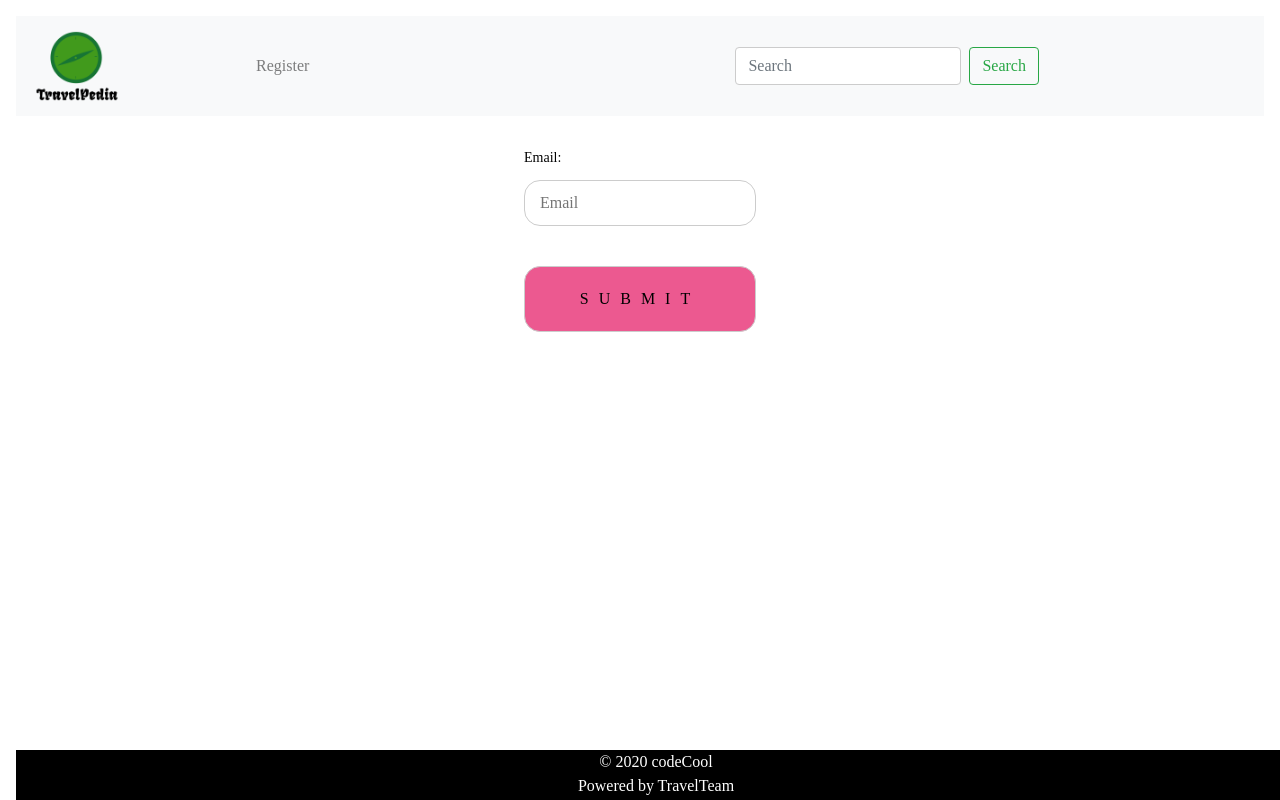
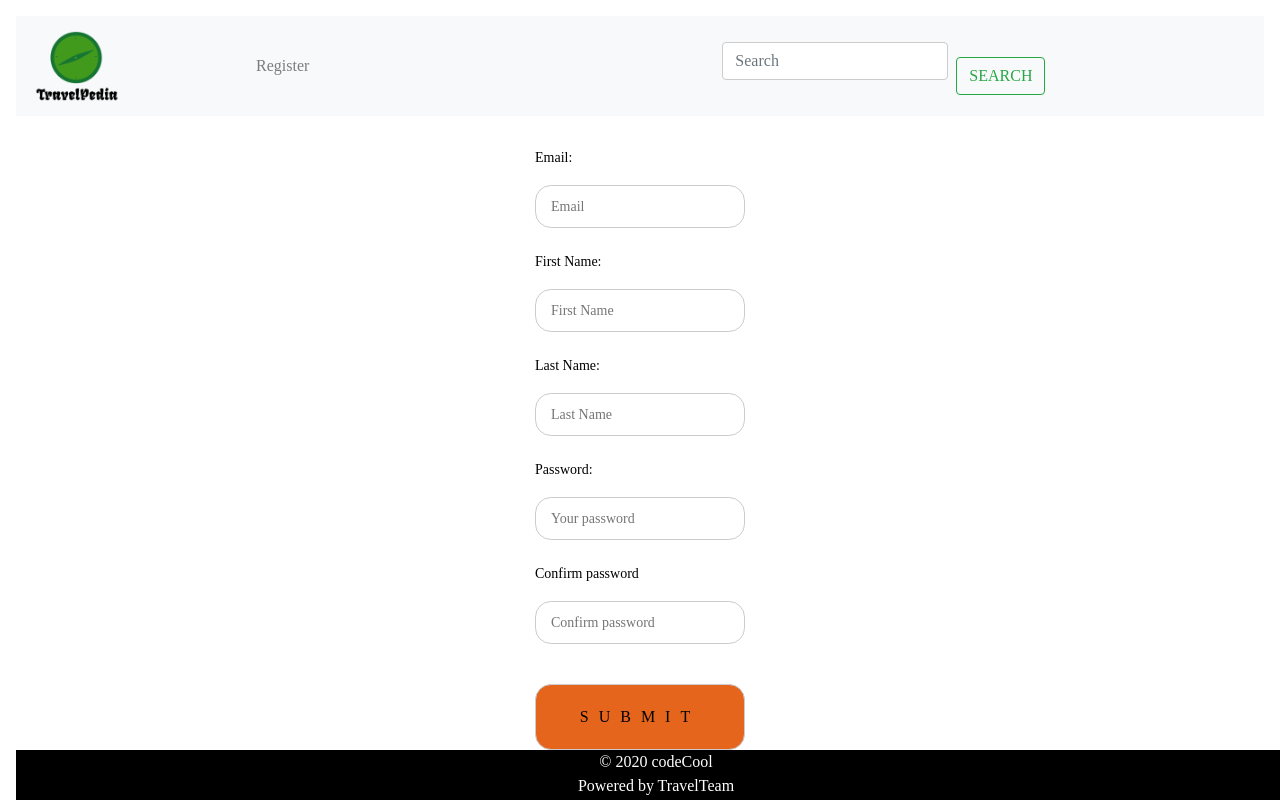
Before and after one commit to KatyIftimie/React-TravelPedia, a React (Create React App) app: page /register in a window 1280 px wide. Built offline with nearby package versions, Linux system fonts and the light colour scheme; a web font is replaced by a local one.

Commit message:
Completed registration form

```diff
--- a/src/App.css
+++ b/src/App.css
@@ -32,101 +32,3 @@ body {
   text-align: center;
   color: white;
 }
-
-form {
-  max-width: 500px;
-  margin: 0 auto;
-}
-
-.form {
-  background: #0e101c;
-  max-width: 400px;
-  margin: 0 auto;
-}
-
-p {
-  color: #bf1650;
-}
-
-p::before {
-  display: inline;
-  content: "⚠ ";
-}
-
-input {
-  display: block;
-  box-sizing: border-box;
-  width: 100%;
-  border: 1px solid #ccc !important;
-  border-radius: 16px;
-  padding: 10px 15px;
-  margin-bottom: 10px;
-  font-size: 14px;
-}
-
-label {
-  line-height: 2;
-  text-align: left;
-  display: block;
-  margin-bottom: 13px;
-  margin-top: 20px;
-  color: black;
-  font-size: 14px;
-  font-weight: 200;
-}
-
-button[type="submit"],
-input[type="submit"] {
-  background: #ec5990;
-  color: black;
-  text-transform: uppercase;
-  border: none;
-  margin-top: 40px;
-  padding: 20px;
-  font-size: 16px;
-  font-weight: 100;
-  letter-spacing: 10px;
-}
-
-button[type="submit"]:hover,
-input[type="submit"]:hover {
-  background: #bf1650;
-}
-
-button[type="submit"]:active,
-input[type="button"]:active,
-input[type="submit"]:active {
-  transition: 0.3s all;
-  transform: translateY(3px);
-  border: 1px solid transparent;
-  opacity: 0.8;
-}
-
-input:disabled {
-  opacity: 0.4;
-}
-
-input[type="button"]:hover {
-  transition: 0.3s all;
-}
-
-button[type="submit"],
-input[type="button"],
-input[type="submit"] {
-  -webkit-appearance: none;
-}
-
-button {
-  display: block;
-  appearance: none;
-  margin-top: 40px;
-  border: 1px solid #333;
-  margin-bottom: 20px;
-  text-transform: uppercase;
-  padding: 10px 20px;
-  border-radius: 4px;
-}
-
-hr {
-  margin-top: 30px;
-}
--- a/src/components/countries/RegisterUser.js
+++ b/src/components/countries/RegisterUser.js
@@ -1,5 +1,6 @@
 import React, { useRef } from "react";
 import { useForm } from "react-hook-form";
+import "../../style/RegisterForm.css";
 import { addUser } from "../service/AddUserToDb";
 
 export default function RegisterUser() {
@@ -11,6 +12,7 @@ export default function RegisterUser() {
   const onSubmit = (value) => {
     let user = value;
     addUser(user);
+    console.log(value);
   };
 
   return (
@@ -25,8 +27,61 @@ export default function RegisterUser() {
         placeholder="Email"
       />
       {errors.email && errors.email.type === "required" && (
-        <div className="error">Your must enter your email address.</div>
+        <p>Your must enter your email address.</p>
       )}
+      <label>First Name: </label>
+      <input
+        type="text"
+        name="firstName"
+        ref={register({
+          required: true,
+        })}
+        placeholder="First Name"
+      />
+      {errors.firstName && errors.firstName.type === "required" && (
+        <p>Your must enter your first name.</p>
+      )}
+      <label>Last Name: </label>
+      <input
+        type="text"
+        name="lastName"
+        ref={register({
+          required: true,
+        })}
+        placeholder="Last Name"
+      />
+      {errors.lastName && errors.lastName.type === "required" && (
+        <p>Your must enter your last name.</p>
+      )}
+
+
+      <label>Password: </label>
+      <input
+        type="text"
+        name="password"
+        placeholder="Your password"
+        ref={register({
+          required: "You must specify a password",
+          minLength: {
+            value: 8,
+            message: "Password must have at least 8 characters"
+          }
+        })}
+      />
+      {errors.password && <p>{errors.password.message}</p>}
+
+      <label>Confirm password</label>
+      <input
+        name="confirmPassword"
+        type="text"
+        placeholder="Confirm password"
+        ref={register({
+          validate: value =>
+            value === password.current || "The passwords do not match"
+        })}
+      />
+      {errors.confirmPassword && <p>{errors.confirmPassword.message}</p>}
+
 
       <input type="submit" onClick={handleSubmit(onSubmit)} />
     </form>
--- /dev/null
+++ b/src/style/RegisterForm.css
@@ -0,0 +1,106 @@
+
+
+form {
+  max-width: 500px;
+  margin: 0 auto;
+}
+
+.form {
+  background: #0e101c;
+  max-width: 400px;
+  margin: 0 auto;
+}
+
+p {
+  color: #bf1650;
+}
+
+p::before {
+  display: inline;
+  content: "⚠ ";
+}
+
+input {
+  display: block;
+  box-sizing: border-box;
+  width: 100%;
+  border: 1px solid #ccc !important;
+  border-radius: 16px;
+  padding: 10px 15px;
+  margin-bottom: 10px;
+  font-size: 14px;
+}
+
+label {
+  line-height: 2;
+  text-align: left;
+  display: block;
+  margin-bottom: 13px;
+  margin-top: 20px;
+  color: black;
+  font-size: 14px;
+  font-weight: 200;
+}
+
+button[type="submit"],
+input[type="submit"] {
+  background: #e4651b;
+  color: black;
+  text-transform: uppercase;
+  border: none;
+  margin-top: 40px;
+  padding: 20px;
+  font-size: 16px;
+  font-weight: 100;
+  letter-spacing: 10px;
+}
+
+button[type="submit"]:hover,
+input[type="submit"]:hover {
+  background: #ec5e0b;
+}
+
+button[type="submit"]:active,
+input[type="button"]:active,
+input[type="submit"]:active {
+  transition: 0.3s all;
+  transform: translateY(3px);
+  border: 1px solid transparent;
+  opacity: 0.8;
+}
+
+input:disabled {
+  opacity: 0.4;
+}
+
+input[type="button"]:hover {
+  transition: 0.3s all;
+}
+
+button[type="submit"],
+input[type="button"],
+input[type="submit"] {
+  -webkit-appearance: none;
+}
+
+button {
+  display: block;
+  appearance: none;
+  margin-top: 40px;
+  border: 1px solid #333;
+  margin-bottom: 20px;
+  text-transform: uppercase;
+  padding: 10px 20px;
+  border-radius: 4px;
+}
+
+hr {
+  margin-top: 30px;
+}
+
+input:focus
+ {
+  outline: 0;
+  border: 1px solid black !important;
+
+}
```
